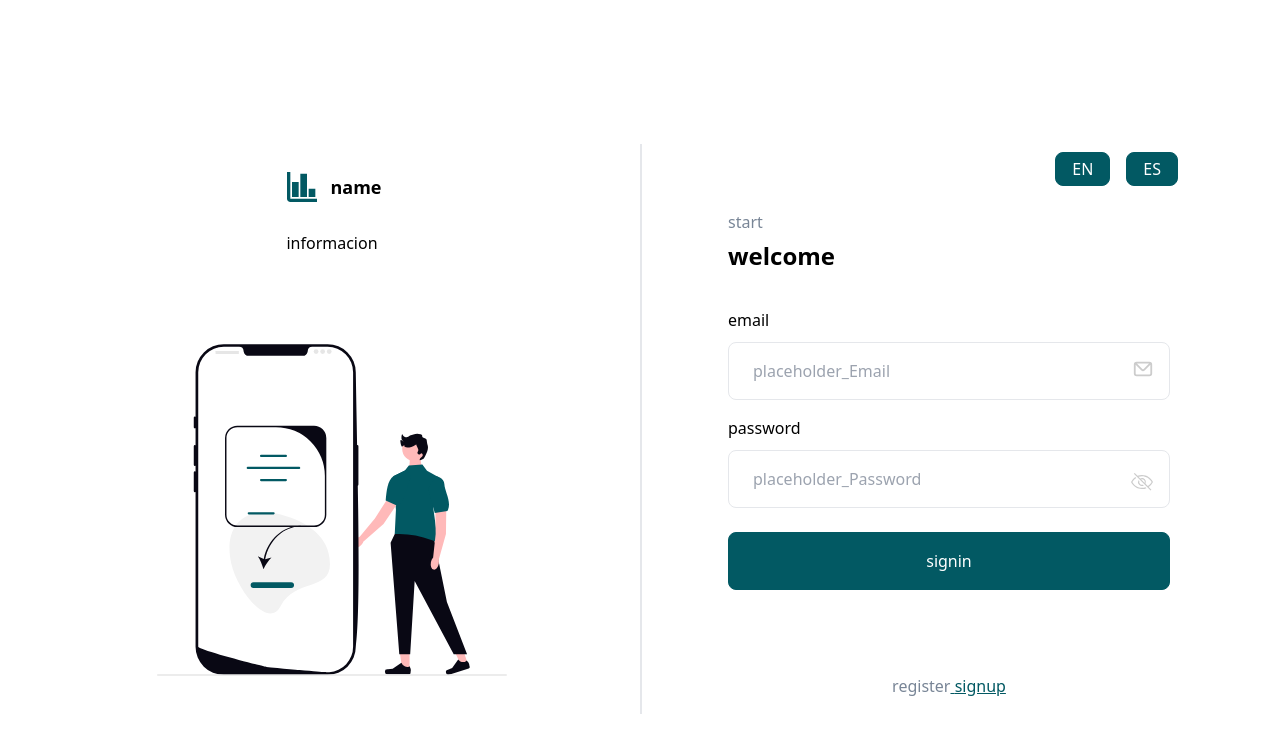
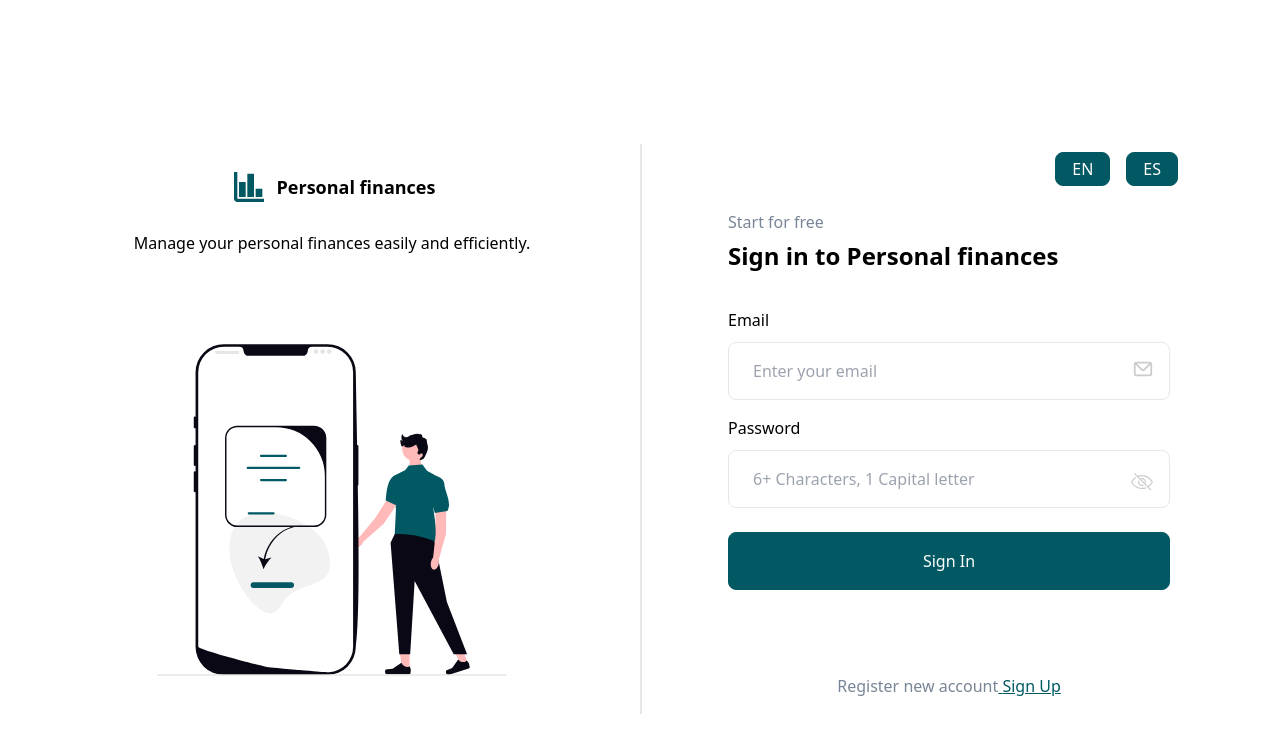
Before and after one commit to jfernandezcl/personal-finance, a React (Vite) app in the folder frontend/: page / in a window 1280 px wide. Shown: the top 734 px of the page. Built offline with nearby package versions, Linux system fonts and the light colour scheme; no server answers.

Commit message:
refactor: change in the names of the labels for languages

```diff
--- a/frontend/src/pages/WelcomePage.jsx
+++ b/frontend/src/pages/WelcomePage.jsx
@@ -102,9 +102,13 @@ function WelcomePage() {
             <div className="px-26 py-17.5 text-center">
               <a className="mb-5.5 flex items-center justify-center gap-2">
                 <img className="w-10 h-auto" src={logo} alt="logo" />
-                <span className="text-lg font-semibold">{t("name")}</span>
+                <span className="text-lg font-semibold">
+                  {t("common.appName")}
+                </span>
               </a>
-              <p className="font-medium 2xl:px-20 mt-6">{t("informacion")}</p>
+              <p className="font-medium 2xl:px-20 mt-6">
+                {t("common.information")}
+              </p>
               <span className="mt-20 inline-block">
                 <img
                   className="w-[350px] h-[350px]"
@@ -131,21 +135,21 @@ function WelcomePage() {
             </div>
             <div className="w-full p-4 sm:p-12.5 xl:p-17.5">
               <span className="mb-1.5 block font-medium text-[#788596]">
-                {t("start")}
+                {t("common.start")}
               </span>
               <h2 className="mb-9 text-2xl font-bold text-black sm:text-title-xl2">
-                {t("welcome")}
+                {t("welcomePage.auth.welcome")}
               </h2>
               <form onSubmit={handleLogin}>
                 <div className="mb-4">
                   <label className="mb-2.5 block font-medium text-black">
-                    {t("email")}
+                    {t("common.email.label")}
                   </label>
                   <div className="relative">
                     <input
                       type="email"
                       name="email"
-                      placeholder={t("placeholder_Email")}
+                      placeholder={t("common.email.placeholder")}
                       className="w-full rounded-lg border border-stroke bg-transparent py-4 pl-6 pr-10 outline-none focus:border-primary focus-visible:shadow-none"
                       required
                     />
@@ -163,13 +167,13 @@ function WelcomePage() {
 
                 <div className="mb-6">
                   <label className="mb-2.5 block font-medium text-black">
-                    {t("password")}
+                    {t("common.password.label")}
                   </label>
                   <div className="relative flex items-center">
                     <input
                       type={showPassword ? "text" : "password"}
                       name="password"
-                      placeholder={t("placeholder_Password")}
+                      placeholder={t("common.password.placeholder")}
                       className="w-full rounded-lg border border-stroke bg-transparent py-4 pl-6 pr-32 outline-none focus:border-primary focus-visible:shadow-none"
                       required
                     />
@@ -190,12 +194,12 @@ function WelcomePage() {
                 <div className="mb-5">
                   <input
                     type="submit"
-                    value={t("signin")}
+                    value={t("welcomePage.auth.signin")}
                     className="w-full cursor-pointer rounded-lg border border-[#025963] bg-[#025963] p-4 font-medium text-white transition hover:bg-opacity-90"
                   />
                 </div>
 
-                <div className="mb-5">
+                <div key={i18n.language} className="mb-5">
                   <GoogleLogin
                     onSuccess={handleGoogleLogin}
                     onError={() => {
@@ -219,7 +223,7 @@ function WelcomePage() {
                             alt="google icon"
                           />
                         </span>
-                        {t("signin_google")}
+                        {t("welcomePage.auth.signin_google")}
                       </button>
                     )}
                   />
@@ -227,13 +231,13 @@ function WelcomePage() {
 
                 <div className="mt-6 text-center">
                   <p className="font-medium text-[#788596]">
-                    {t("register")}
+                    {t("welcomePage.auth.register")}
                     <a
                       href="/signup"
                       className="text-[#025963] underline cursor-pointer"
                     >
                       {" "}
-                      {t("signup")}
+                      {t("welcomePage.auth.signup")}
                     </a>
                   </p>
                 </div>
```
